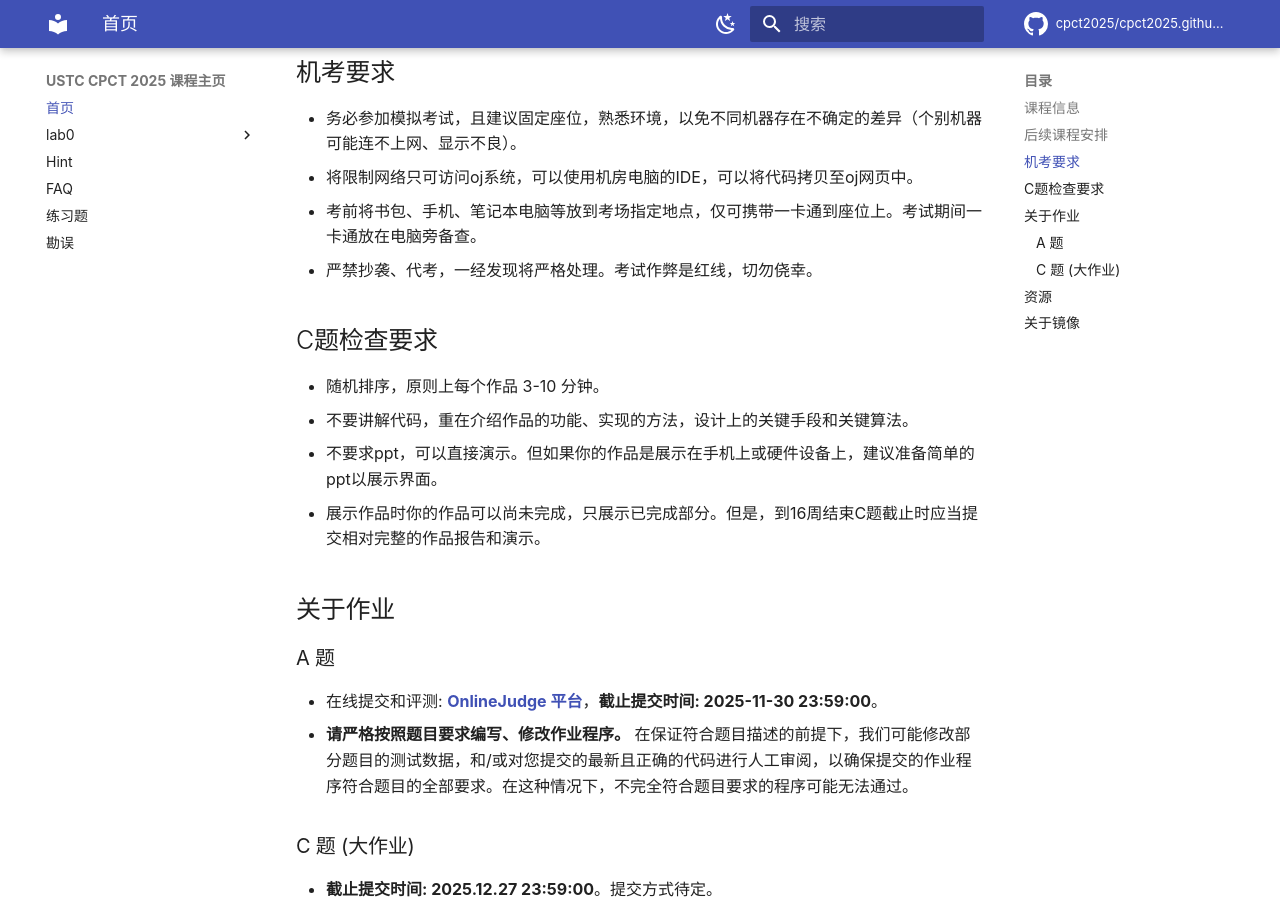
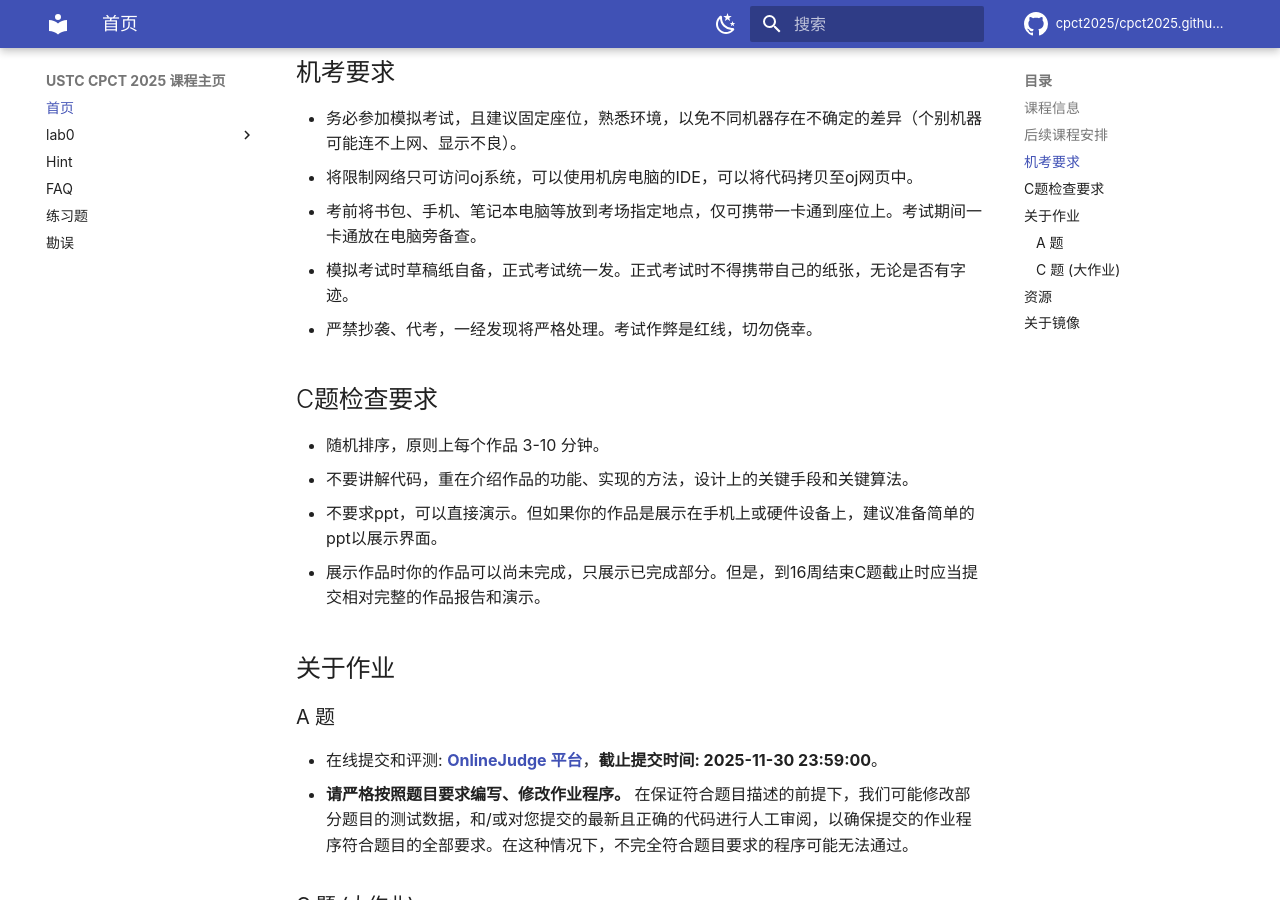
Before and after one commit to cpct2025/cpct2025.github.io, an MkDocs documentation site: the page built from docs/README.md, in a window 1280 px wide and 900 px high, scrolled down 686 px. Built offline with MkDocs 1.6.1 and Material for MkDocs 9.7.7, drawn with Linux system fonts in a browser that asks for light colours; comment, search, counter and statistics services are not loaded.

Commit message:
Update README.md

```diff
--- a/docs/README.md
+++ b/docs/README.md
@@ -21,6 +21,7 @@
 - 务必参加模拟考试，且建议固定座位，熟悉环境，以免不同机器存在不确定的差异（个别机器可能连不上网、显示不良）。
 - 将限制网络只可访问oj系统，可以使用机房电脑的IDE，可以将代码拷贝至oj网页中。
 - 考前将书包、手机、笔记本电脑等放到考场指定地点，仅可携带一卡通到座位上。考试期间一卡通放在电脑旁备查。
+- 模拟考试时草稿纸自备，正式考试统一发。正式考试时不得携带自己的纸张，无论是否有字迹。
 - 严禁抄袭、代考，一经发现将严格处理。考试作弊是红线，切勿侥幸。
 
 ## C题检查要求
```
